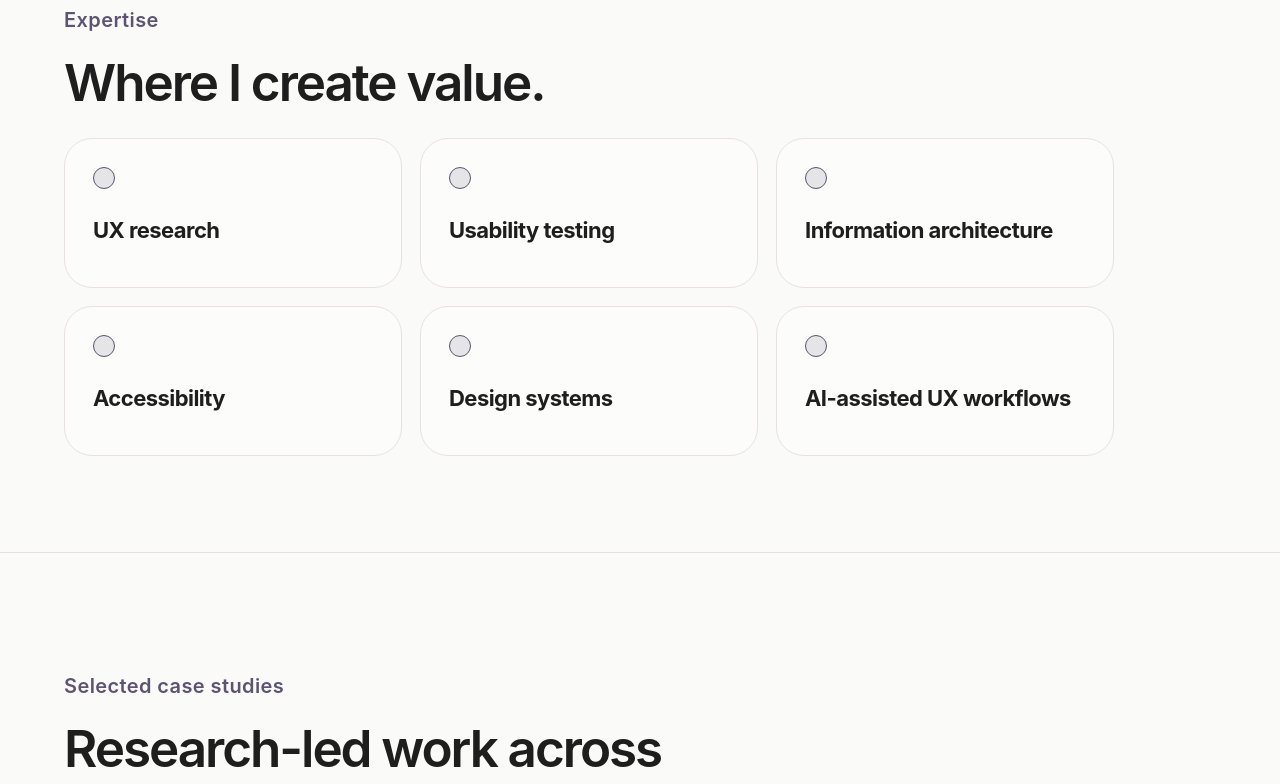
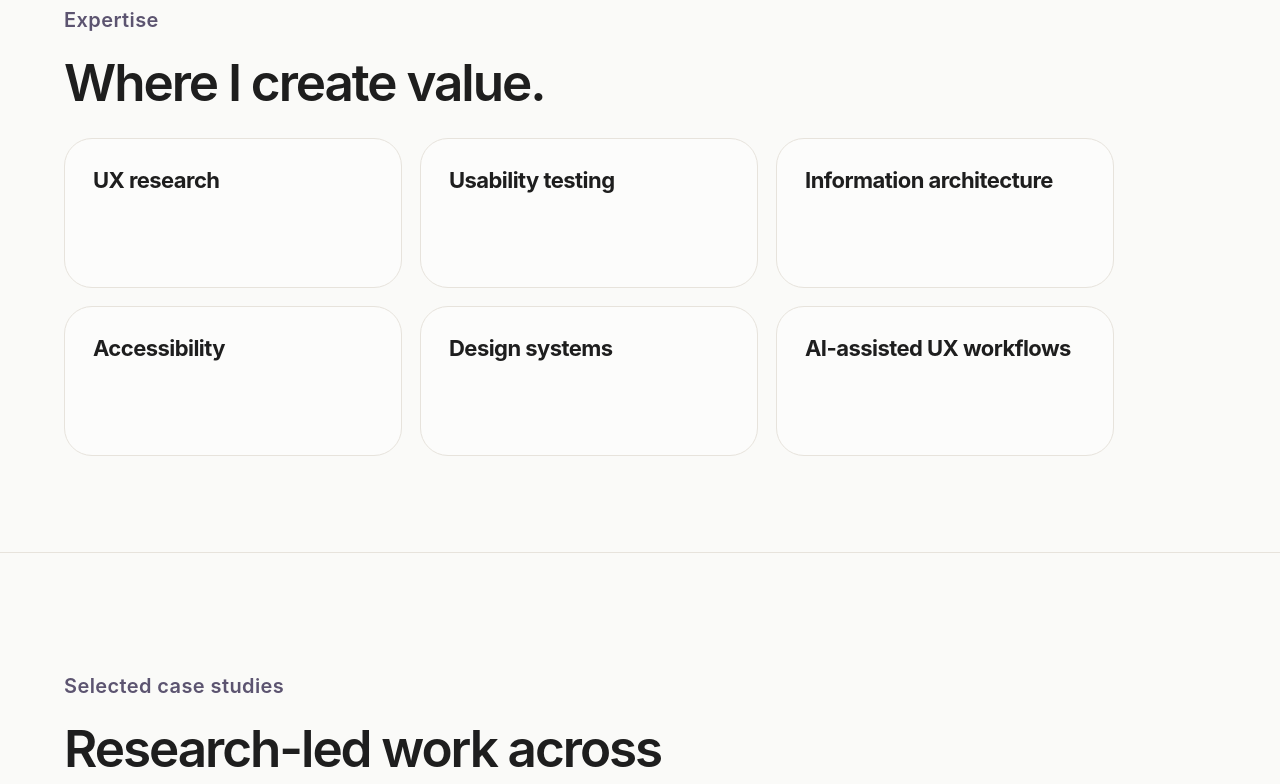
Before and after one commit to micheleroohani/michele-harper-portfolio, a React (Vite) app: page / in a window 1280 px wide. Shown: the part 1440-2224 px from the top of the page. Built offline with nearby package versions, Linux system fonts and the light colour scheme.

Commit message:
Simplify expertise card rendering
Refactored expertise mapping to remove unnecessary elements.

```diff
--- a/src/main.jsx
+++ b/src/main.jsx
@@ -89,12 +89,11 @@ function App() {
         <p className="eyebrow">Expertise</p>
         <h2>Where I create value.</h2>
         <div className="grid">
-          {expertise.map((label) => (
-            <div className="card" key={label}>
-              <div className="iconDot"></div>
-              <h3>{label}</h3>
-            </div>
-          ))}
+         {expertise.map((label) => (
+  <div className="card" key={label}>
+    <h3>{label}</h3>
+  </div>
+))}
         </div>
       </section>
 
```
